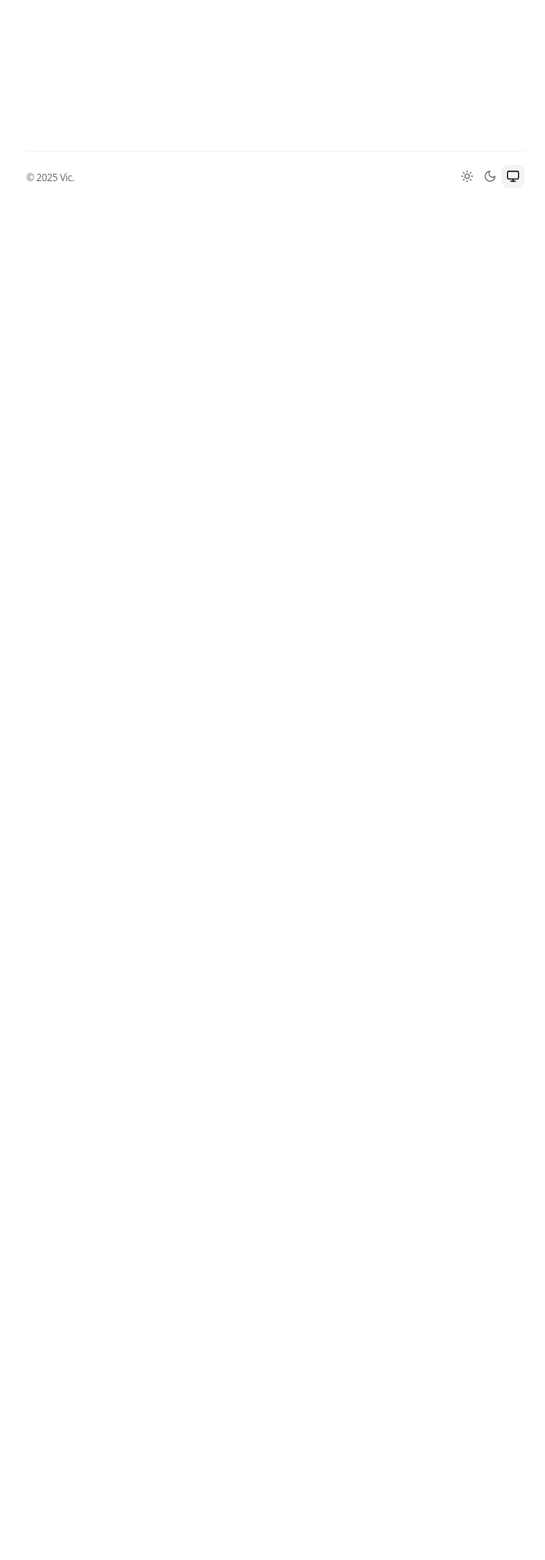
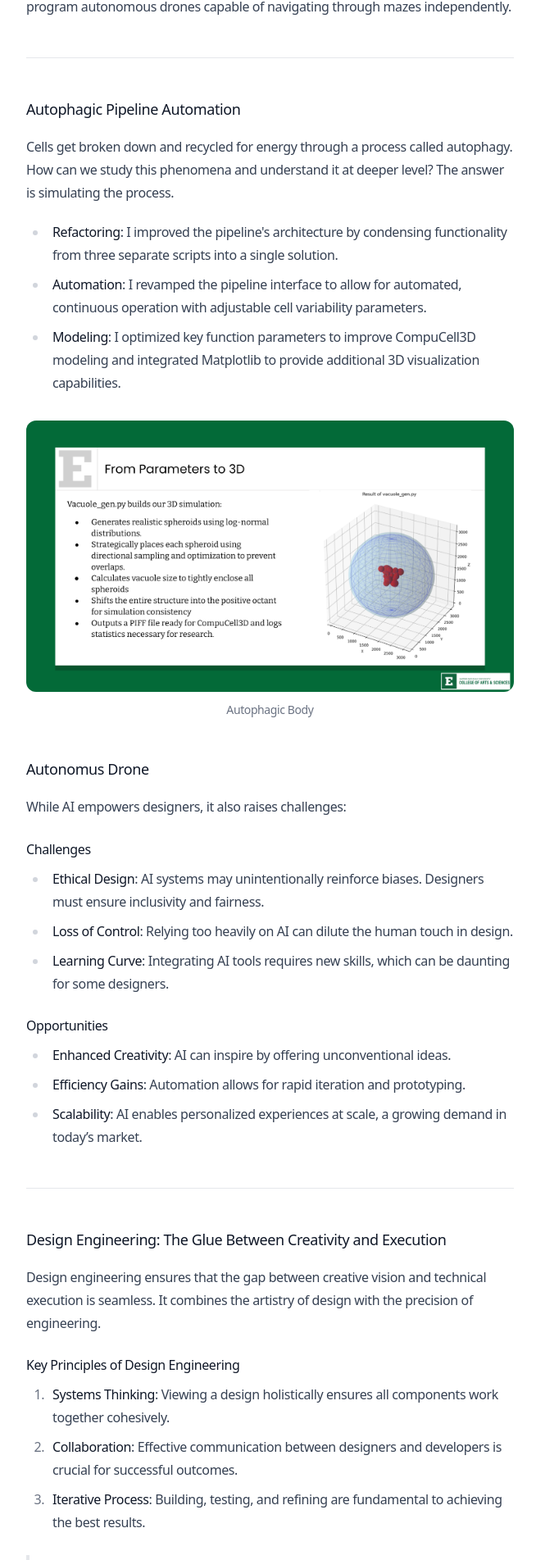
Before and after one commit to MrTyler97/my-portfolio-v2, a Next.js app in the folder nim/: page /blog/my-various-research-experiences in a window 1280 px wide. Before the commit this address had no page. Shown: the part 872-2775 px from the top of the page at 82% size, without its empty margins (304-969 px from the left). Before the commit the page ends 1117 px from the top, so only its background shows below. Built offline with nearby package versions, Linux system fonts and the light colour scheme.

Commit message:
Working on Blogs

```diff
--- /dev/null
+++ b/nim/app/blog/my-various-research-experiences/page.mdx
@@ -0,0 +1,117 @@
+export const metadata = {
+  title: 'Autophagy, 3D Models, and ...Drone Maze Navigation?',
+  description:
+    'Autophagy, 3D Models, and ...Drone Maze Navigation? Explaining all of my various research',
+  alternates: {
+    canonical: '/blog/my-various-research-experiences',
+  },
+};
+
+<Cover
+  src="/ResearchPic1.jpeg"
+  alt="Me presenting at the Undegraduate Symposium"
+  caption="Undegraduate Symposium 45"
+/>
+
+# Autophagy, 3D Models, and Autonomus Drone Navigation?
+
+During my time at Eastern Michigan, I participated in several meaningful projects outside the classroom. I collaborated with the Chemistry Department to enhance their 3D modeling pipeline and worked with the Computer Science Department to program autonomous drones capable of navigating through mazes independently.
+
+---
+
+## Autophagic Pipeline Automation
+
+Cells get broken down and recycled for energy through a process called autophagy. How can we study this phenomena and understand it at deeper level? The answer is simulating the process.
+
+- **Refactoring**: I improved the pipeline's architecture by condensing functionality from three separate scripts into a single solution.
+- **Automation**: I revamped the pipeline interface to allow for automated, continuous operation with adjustable cell variability parameters.
+- **Modeling**: I optimized key function parameters to improve CompuCell3D modeling and integrated Matplotlib to provide additional 3D visualization capabilities.
+
+<Cover
+  src="/ResearchPic3.png"
+  alt="3D Model slide"
+  caption="Autophagic Body"
+/>
+
+
+## Autonomus Drone
+
+While AI empowers designers, it also raises challenges:
+
+### Challenges
+
+- **Ethical Design**: AI systems may unintentionally reinforce biases. Designers must ensure inclusivity and fairness.
+- **Loss of Control**: Relying too heavily on AI can dilute the human touch in design.
+- **Learning Curve**: Integrating AI tools requires new skills, which can be daunting for some designers.
+
+### Opportunities
+
+- **Enhanced Creativity**: AI can inspire by offering unconventional ideas.
+- **Efficiency Gains**: Automation allows for rapid iteration and prototyping.
+- **Scalability**: AI enables personalized experiences at scale, a growing demand in today’s market.
+
+---
+
+## Design Engineering: The Glue Between Creativity and Execution
+
+Design engineering ensures that the gap between creative vision and technical execution is seamless. It combines the artistry of design with the precision of engineering.
+
+### Key Principles of Design Engineering
+
+1. **Systems Thinking**: Viewing a design holistically ensures all components work together cohesively.
+2. **Collaboration**: Effective communication between designers and developers is crucial for successful outcomes.
+3. **Iterative Process**: Building, testing, and refining are fundamental to achieving the best results.
+
+> "Good design is as little design as possible." — Dieter Rams
+
+### Tools of the Trade
+
+Modern design engineers leverage tools like:
+
+- **Figma** and **Sketch** for prototyping
+- **Motion** for creating smooth animations
+- **Tailwind CSS** for streamlined styling
+- **Git** for version control and collaboration
+
+---
+
+## AI and Design Engineering: A Symbiotic Relationship
+
+The integration of AI into design engineering creates powerful synergies:
+
+- **Prototyping with AI**: AI-driven tools like ChatGPT assist in generating content for prototypes, accelerating the design process.
+- **Predictive Analytics**: Engineers use AI to predict performance issues and optimize designs in real-time.
+- **Accessibility Improvements**: AI tools automatically detect and fix accessibility concerns, ensuring compliance.
+
+### Case Study: Motion-Primitives
+
+Motion-Primitives demonstrates how AI and design engineering come together. By leveraging Framer Motion and Tailwind CSS, it simplifies the creation of dynamic, responsive interfaces. AI can enhance this by:
+
+- Generating motion patterns based on user preferences.
+- Optimizing performance for different devices.
+- Automating testing for cross-browser compatibility.
+
+---
+
+## Conclusion
+
+The intersection of AI, design, and design engineering is reshaping the industry. By embracing AI while staying grounded in design principles, professionals can push boundaries and create experiences that are both innovative and human-centered. The future lies in collaboration—not only between humans and machines but also among designers, engineers, and AI.
+
+---
+
+### Questions for Reflection
+
+- How can we ensure AI remains a tool for empowerment rather than replacement?
+- What steps can design engineers take to integrate AI responsibly into their workflows?
+
+### Further Reading
+
+- [Designing for AI](https://example.com/designing-for-ai)
+- [The Future of Design Systems](https://example.com/future-design-systems)
+- [Ethical AI Guidelines](https://example.com/ethical-ai)
+
+---
+
+### Music for Inspiration
+
+Listening to music while working? Check out _"Motion"_ by Tycho—a perfect blend of creativity and rhythm.
--- a/nim/app/data.ts
+++ b/nim/app/data.ts
@@ -82,7 +82,7 @@ export const BLOG_POSTS: BlogPost[] = [
     title: 'Autonomus Drones, Yeast Cells, and Algorithms',
     description:
       'My various research experiences.',
-    link: '/blog/exploring-the-intersection-of-design-ai-and-design-engineering',
+    link: '/blog/my-various-research-experiences',
     uid: 'blog-3',
   },
   {
```
Also changed, not shown: nim/public/ResearchPic1.jpeg (added), nim/public/ResearchPic3.png (added).
